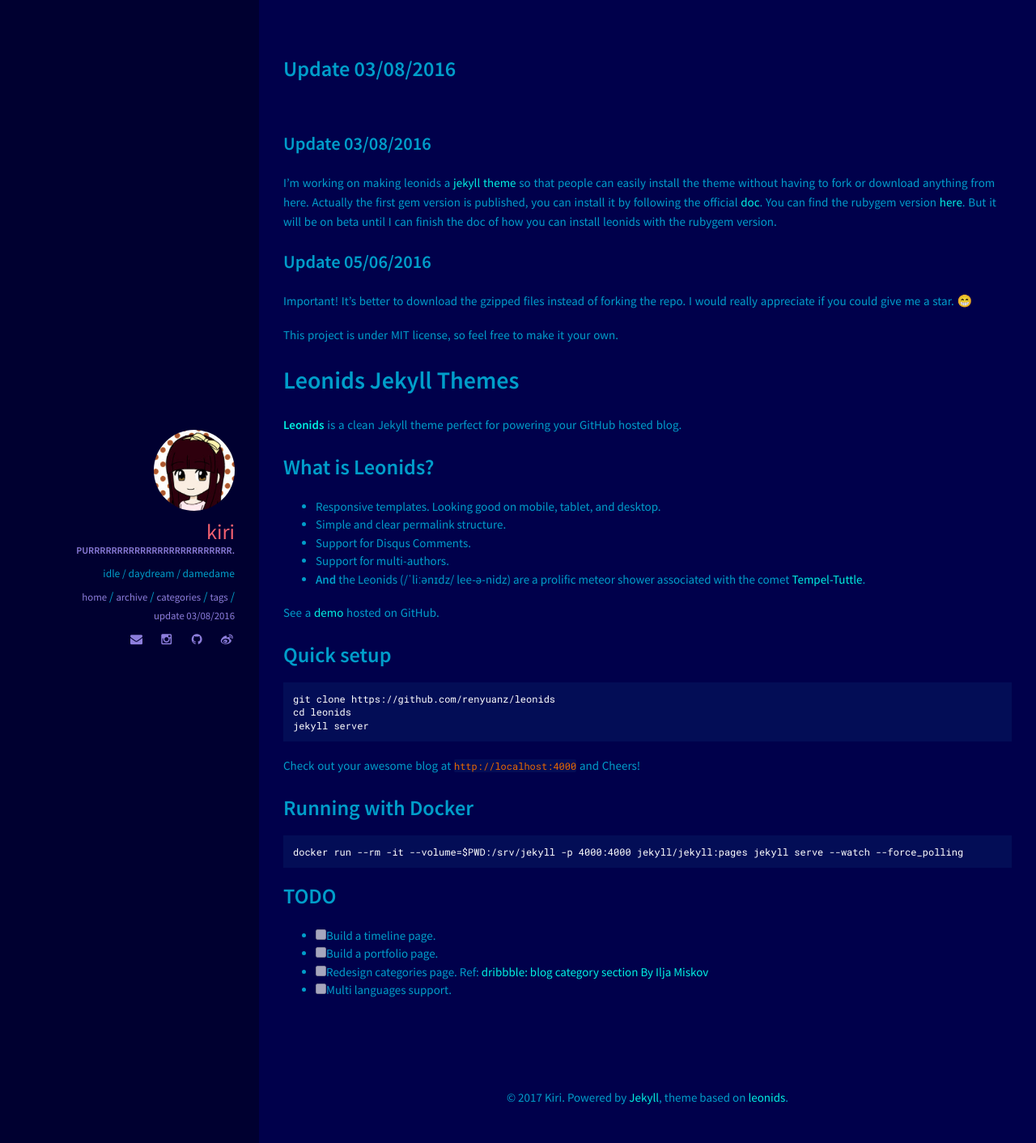
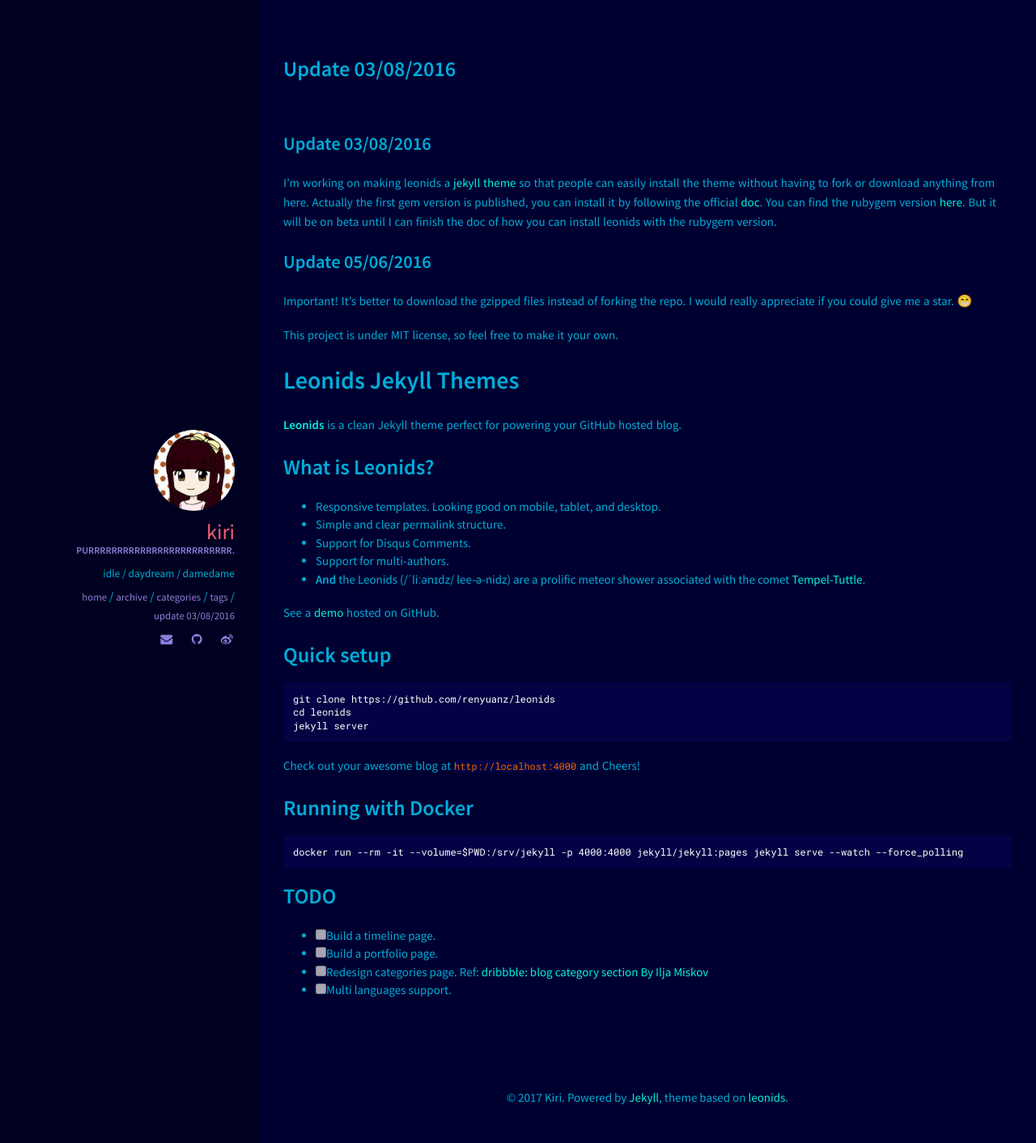
Before and after one commit to kiriro/kiriro.github.io, a Jekyll site: the page built from README-Leonids.md, in a window 1280 px wide. Shown: the whole page at 81% size. Built offline with Jekyll 4.4.1, drawn with Linux system fonts in a browser that asks for light colours; our own code applies the rules of GitHub Pages for plain Markdown files.

Commit message:
style changed.

```diff
--- a/_config.yml
+++ b/_config.yml
@@ -53,7 +53,7 @@
   linkedin: #username
   skype: #username
   xing: #username
-  instagram: kiriro
+  instagram: #kiriro
   lastfm: #username
   tumblr: #username
   pinterest: #username
--- a/_sass/components/_global.scss
+++ b/_sass/components/_global.scss
@@ -7,7 +7,7 @@
   @include box-sizing;
 }
 .notice {
-  border: 1px solid lighten($text-color, 45%);
+  border: 1px solid lighten($text-color, 75%);
   border-radius: 0.4em;
   padding: 0.5em 1em;
 }
--- a/_sass/components/_syntax-highlighting.scss
+++ b/_sass/components/_syntax-highlighting.scss
@@ -7,7 +7,7 @@
   font-family: $font-family-monospace;
   color: #525252;
   font-size: 0.9em;
-  background-color: #030d56;
+  background-color: #020244;
   font-size: ($font-size-base - 3);
 }
 code {
--- a/_sass/components/_variables.scss
+++ b/_sass/components/_variables.scss
@@ -51,11 +51,11 @@
 // Colors
 //
 
-$text-color:       rgba(0, 168, 210, 0.94) !default;
-$background-color: #000030;
+$text-color:       rgba(0, 184, 230, 0.94) !default;
+$background-color: #000020;
 
 $white:            #fff;
-$ocean:            #00004b;
+$ocean:            #000030;
 $primary:          #00f0e1;
 $primaryb:         #1d1dc7;
 $secondary:        #8d7edc;
--- a/_sass/pages/_post.scss
+++ b/_sass/pages/_post.scss
@@ -158,7 +158,7 @@
 // Shares Buttons
 .share-buttons {
   padding-top: 1em;
-  border-top: 1px solid #ddd;
+  border-top: 1px solid #055e77;
   ul {
     margin: 0;
     padding: 0;
```
